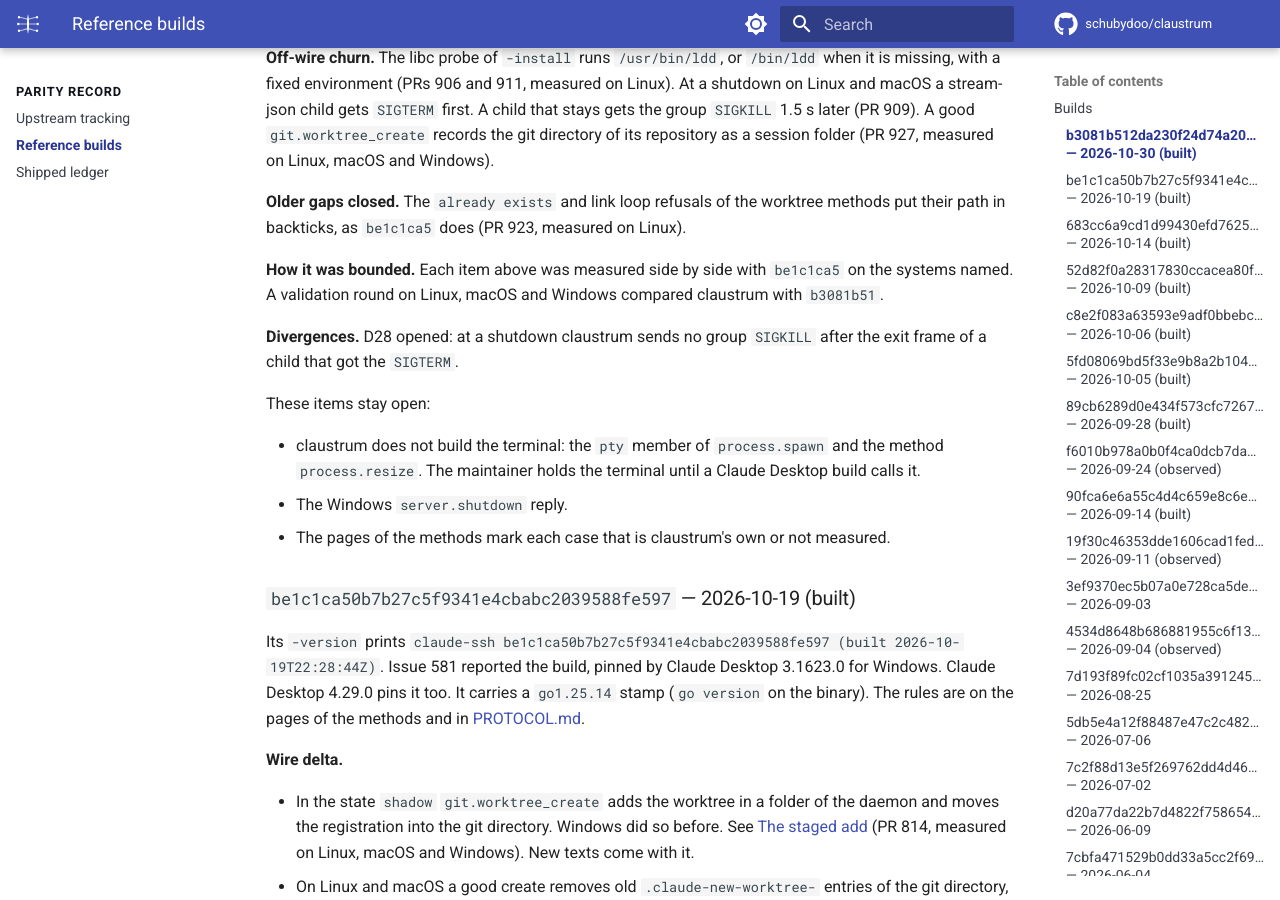
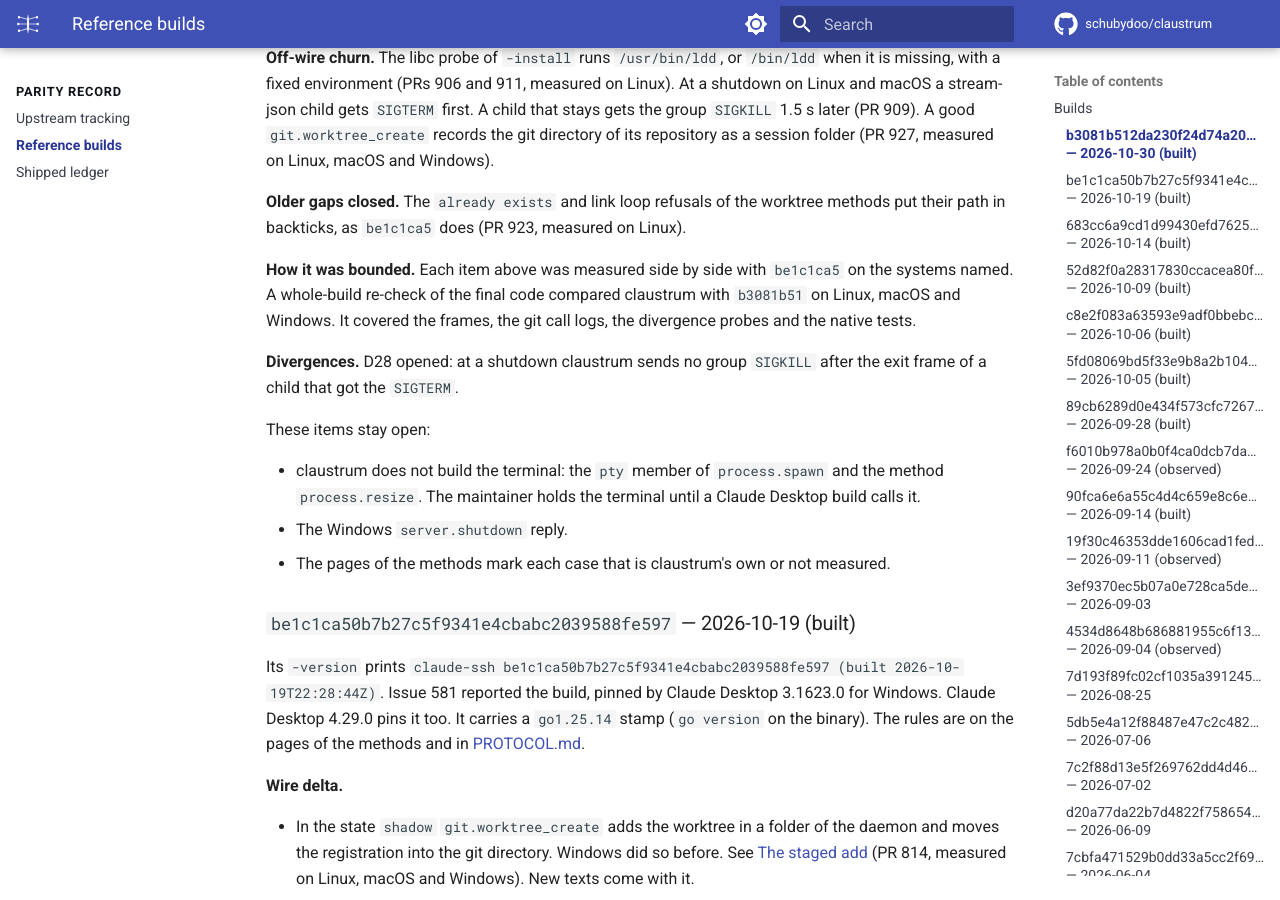
Before and after one commit to schubydoo/claustrum, an MkDocs documentation site: the page built from docs/REFERENCE-BUILDS.md, in a window 1280 px wide and 900 px high, scrolled down 3400 px. Built offline with MkDocs 1.6.1 and Material for MkDocs 9.7.7, drawn with Linux system fonts in a browser that asks for light colours; comment, search, counter and statistics services are not loaded.

Commit message:
docs: bound the b3081b51 pin by the whole-build re-check and correct the D27 reply
The section of b3081b51 now names the whole-build re-check of the final
code on Linux, macOS and Windows: the frames, the git call logs, the
divergence probes and the native tests. D27 gives the measured reply of
the create on Windows: success, with w1 registered as w11.

Co-Authored-By: Claude Opus 5.5 <noreply@anthropic.com>

```diff
--- a/docs/REFERENCE-BUILDS.md
+++ b/docs/REFERENCE-BUILDS.md
@@ -112,8 +112,9 @@ its repository as a session folder (PR 927, measured on Linux, macOS and Windows
 put their path in backticks, as `be1c1ca5` does (PR 923, measured on Linux).
 
 **How it was bounded.** Each item above was measured side by side with `be1c1ca5` on the
-systems named. A validation round on Linux, macOS and Windows compared claustrum with
-`b3081b51`.
+systems named. A whole-build re-check of the final code compared claustrum with `b3081b51`
+on Linux, macOS and Windows. It covered the frames, the git call logs, the divergence
+probes and the native tests.
 
 **Divergences.** D28 opened: at a shutdown claustrum sends no group `SIGKILL` after the
 exit frame of a child that got the `SIGTERM`.
```
Also changed, not shown: docs/DIVERGENCES.md (+2 -2 lines), 1 other file.
